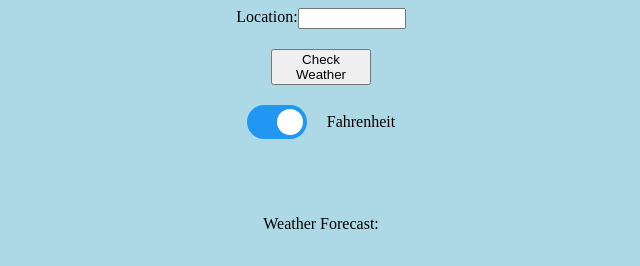
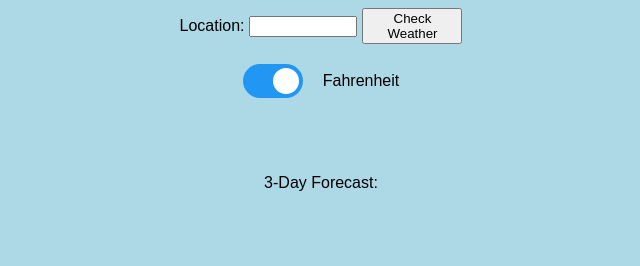
Before and after one commit to PeterHellmuth/weather-app, a website built with webpack: page dist/index.html in a window 1280 px wide. Both pictures are taken after a click on the button "Check Weather". Shown: the whole page, without its empty margins (319-959 px from the left). Built offline with nearby package versions, Linux system fonts and the light colour scheme; no server answers.

Commit message:
Tweak CSS and change title for forecast

```diff
--- a/src/index.js
+++ b/src/index.js
@@ -9,18 +9,26 @@ const toggleCheckbox = document.getElementById("toggle-checkbox");
 const toggleCheckboxLabel = document.getElementById("toggle-checkbox-label");
 toggleCheckbox.addEventListener("change", toggleChanged);
 let fahrenheit = true;
+let currentSearchLocation = "";
 
 searchButton.addEventListener("click", searchButtonClicked);
 
-async function searchButtonClicked() {
-  getWeatherData(searchInput.value)
+function searchButtonClicked() {
+  currentSearchLocation = searchInput.value;
+  searchForWeather(currentSearchLocation, true);
+}
+
+async function searchForWeather(location, updateGif) {
+  getWeatherData(location)
     .then((weatherData) => {
       if (weatherData) {
         const currentTempString = fahrenheit
           ? `${weatherData.current.temp_f} °F`
           : `${weatherData.current.temp_c} °C`;
         currentWeather.innerText = `Current condition in ${weatherData.location.name}, ${weatherData.location.country}: ${weatherData.current.condition.text} and ${currentTempString}`;
-        getWeatherGif(weatherData.current.condition.text);
+        if (updateGif) {
+          getWeatherGif(weatherData.current.condition.text);
+        }
         while (weatherResults.hasChildNodes()) {
           weatherResults.removeChild(weatherResults.lastChild);
         }
@@ -89,6 +97,7 @@ function toggleChanged() {
   } else {
     toggleCheckboxLabel.innerText = "Celsius";
   }
+  searchForWeather(currentSearchLocation, false);
 }
 
 function appendElem(
--- a/src/style.css
+++ b/src/style.css
@@ -4,6 +4,7 @@ body{
     align-items: center;
     gap: 20px;
     background-color: lightblue;
+    font-family:Arial, Helvetica, sans-serif;
 }
 
 .switch-container{
@@ -23,6 +24,8 @@ button, input{
 
 .input-section{
     display: flex;
+    gap: 5px;
+    align-items: center;
 }
 
 #weather-results{
```
Also changed, not shown: dist/bundle.js, dist/index.html.
